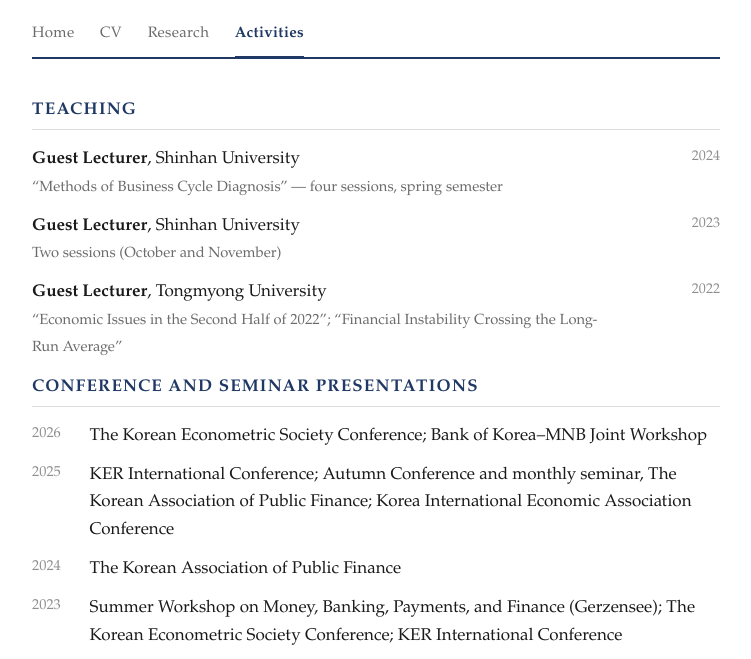
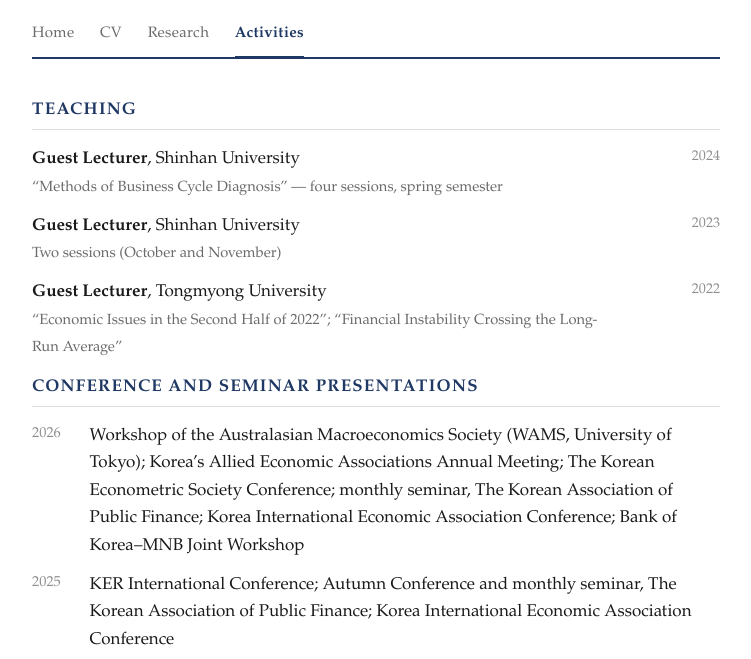
Before and after one commit to hslee0120/hslee0120.github.io, a plain HTML site: page activities.html in a window 1280 px wide. Shown: the part 138-797 px from the top of the page, without its empty margins (264-1015 px from the left). Drawn offline with Linux system fonts and the light colour scheme.

Commit message:
Update CV to match site; add 2026 presentations (WAMS, KAEA, KAPF seminar, KIEA)
Co-Authored-By: Claude Opus 5.5 <noreply@anthropic.com>

```diff
--- a/activities.html
+++ b/activities.html
@@ -38,7 +38,11 @@
 <section>
   <h2>Conference and Seminar Presentations</h2>
   <ul class="plain years">
-    <li><span class="y">2026</span> The Korean Econometric Society Conference;
+    <li><span class="y">2026</span> Workshop of the Australasian Macroeconomics Society
+      (WAMS, University of Tokyo); Korea’s Allied Economic Associations Annual Meeting;
+      The Korean Econometric Society Conference;
+      monthly seminar, The Korean Association of Public Finance;
+      Korea International Economic Association Conference;
       Bank of Korea–MNB Joint Workshop</li>
     <li><span class="y">2025</span> KER International Conference;
       Autumn Conference and monthly seminar, The Korean Association of Public Finance;
```
Also changed, not shown: 1 other file.
